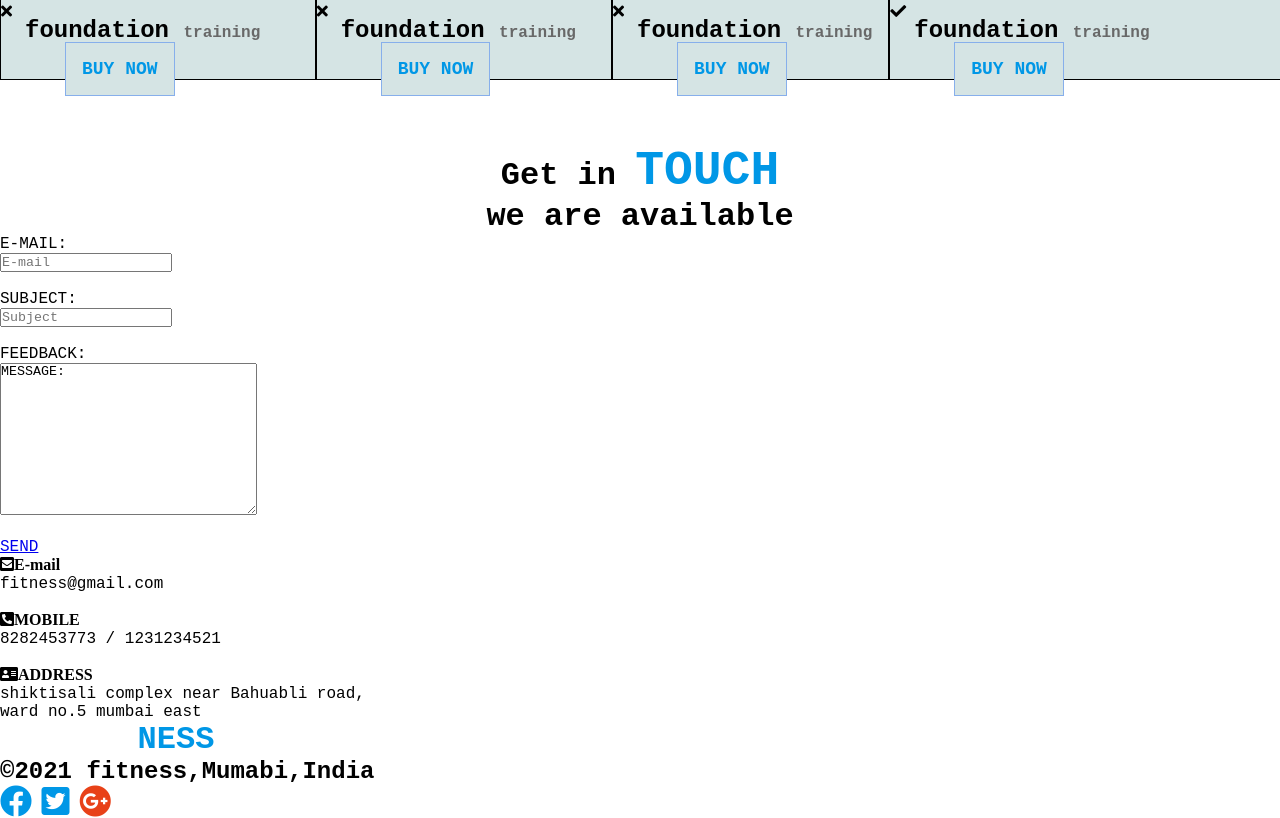
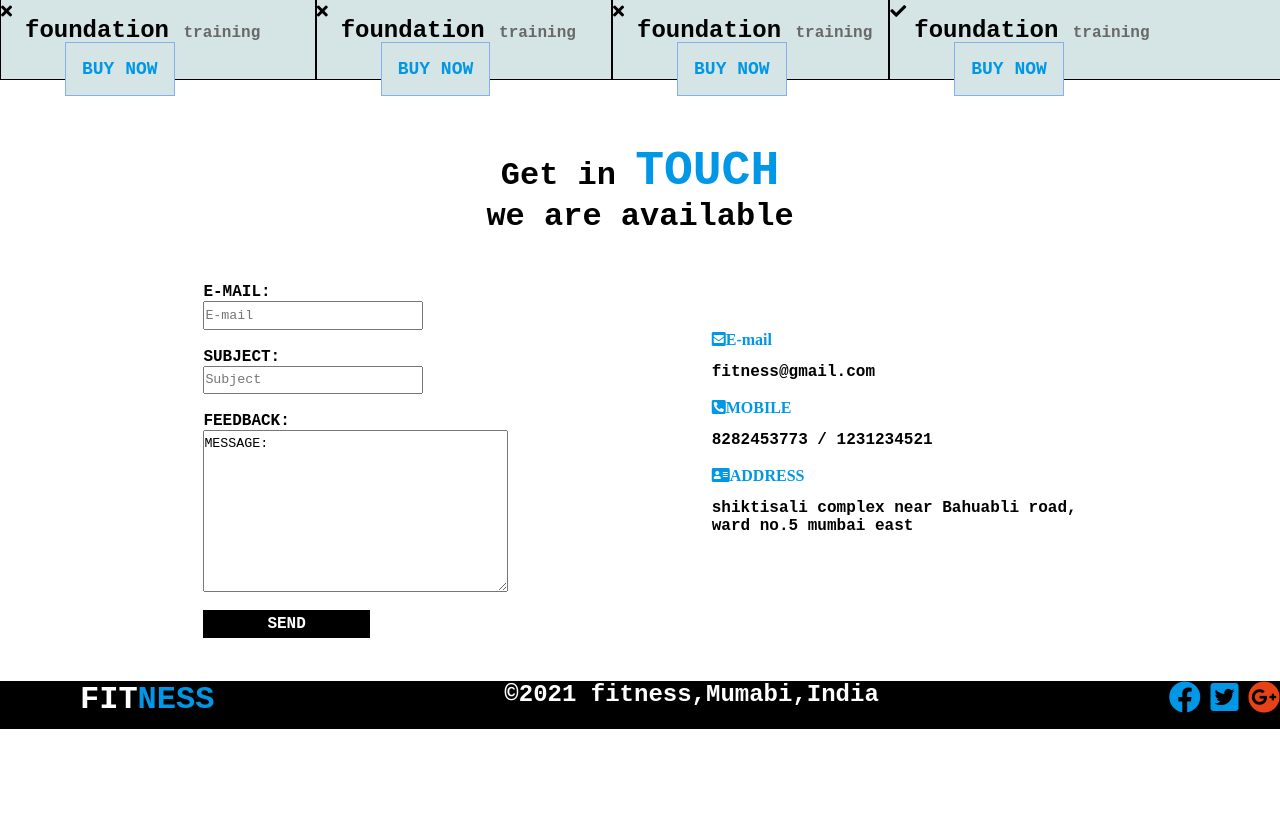
Before and after one commit to Aniket-Dilip-Panse/GYM-WEBSITE, a plain HTML site: page html/index.html in a window 1280 px wide. Shown: the part 2269-3087 px from the top of the page. After the commit the page ends 2998 px from the top, so only its background shows below. Drawn offline with Linux system fonts and the light colour scheme.

Commit message:
Update style.css

```diff
--- a/html/style.css
+++ b/html/style.css
@@ -264,3 +264,48 @@ h5{
     text-align: center;
     font-size: 2rem;
 }
+/* last page */
+.feedback{
+    display: flex;
+    justify-content: space-evenly;
+    margin-top: 3rem;
+    font-weight: bold;
+}
+#mail{
+    padding: 0.3rem 3rem 0.3rem 0rem;
+}
+#subject{
+    padding: 0.3rem 3rem 0.3rem 0rem;
+}
+#message{
+    padding: 0.3rem 3rem 0.3rem 0rem;
+}
+#send{
+    text-decoration: none;
+    background-color: black;
+    color:white;
+    padding: 0.3rem 4rem;
+    margin-top: 4rem;
+    margin-left: rem;
+}
+.contact{
+    margin: 3rem 0rem ;
+}
+
+.fa-envelope-square,.fa-phone-square-alt,.fa-address-card{
+    height: 2rem;
+    color: #0097e6;
+    size: 2rem;
+}
+footer{
+    display: flex;
+    justify-content: space-between;
+    margin-top: 3rem;
+    background-color: black;
+    height: 3rem;
+    line-height: center;
+}
+footer h2{
+    color: white;
+    line-height: center;
+}
```
